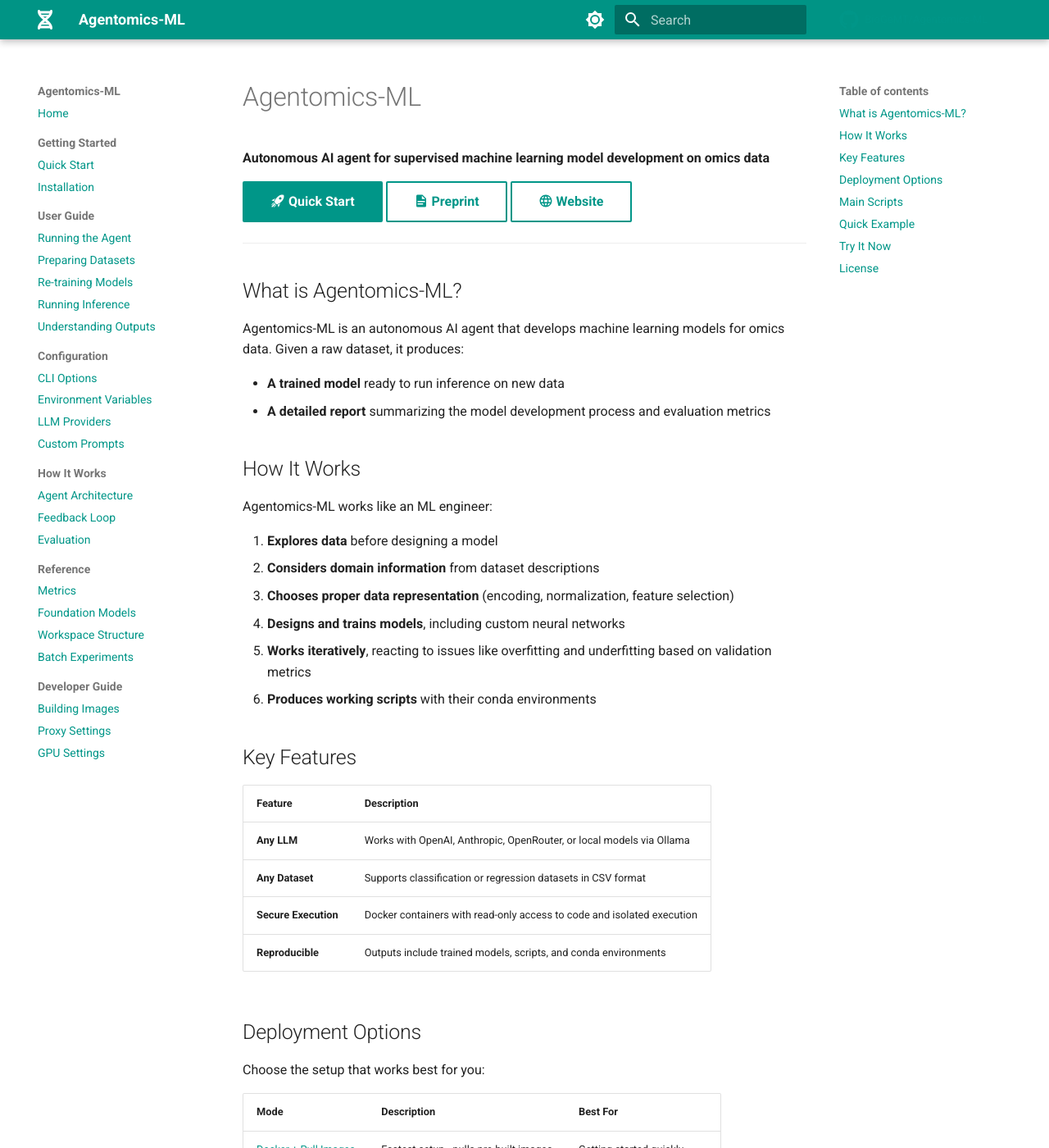
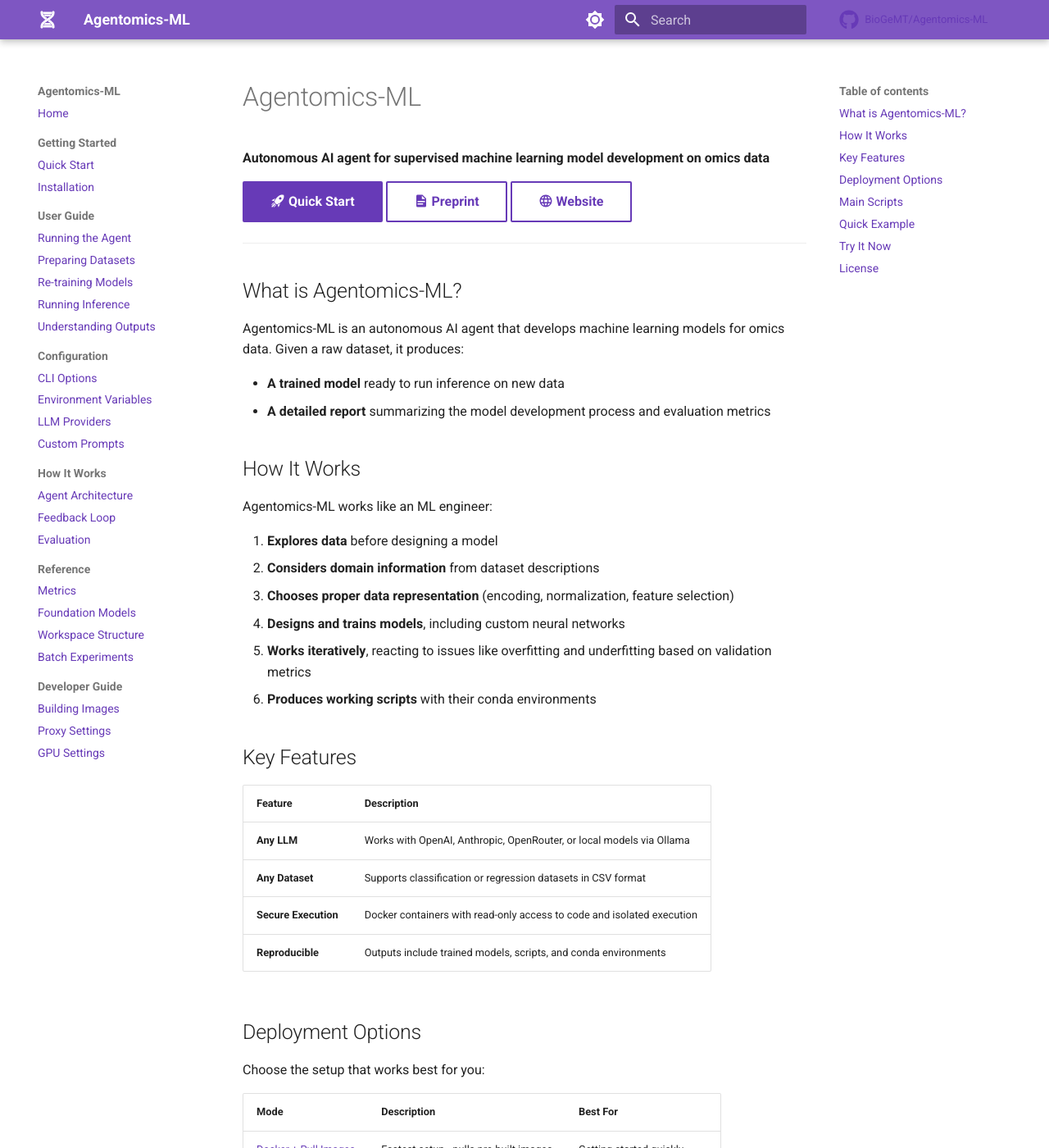
Before and after one commit to BioGeMT/agentomics-ml, an MkDocs documentation site: the page built from docs/index.md, in a window 1280 px wide and 1400 px high. Shown: the whole window at 82% size. Built offline with MkDocs 1.6.1 and Material for MkDocs 9.7.7, drawn with Linux system fonts in a browser that asks for light colours; comment, search, counter and statistics services are not loaded.

Commit message:
Restore purple theme

```diff
--- a/docs/stylesheets/extra.css
+++ b/docs/stylesheets/extra.css
@@ -1,18 +1,18 @@
-/* Links - dark green (but NOT buttons) */
+/* Links - deep purple (but NOT buttons) */
 a:not(.md-button) {
-  color: #009688 !important;
+  color: #673ab7 !important;
 }
 
 a:not(.md-button):hover {
-  color: #00796b !important;
+  color: #512da8 !important;
 }
 
-/* Primary buttons - white text on green */
+/* Primary buttons - white text on purple */
 .md-content a.md-button.md-button--primary,
 a.md-button.md-button--primary,
 .md-button.md-button--primary {
-  background-color: #009688 !important;
-  border-color: #009688 !important;
+  background-color: #673ab7 !important;
+  border-color: #673ab7 !important;
   color: #ffffff !important;
 }
 
@@ -25,23 +25,23 @@
 .md-content a.md-button.md-button--primary:hover,
 a.md-button.md-button--primary:hover,
 .md-button.md-button--primary:hover {
-  background-color: #00796b !important;
-  border-color: #00796b !important;
+  background-color: #512da8 !important;
+  border-color: #512da8 !important;
   color: #ffffff !important;
 }
 
-/* Secondary buttons - green outline */
+/* Secondary buttons - purple outline */
 .md-content a.md-button:not(.md-button--primary),
 a.md-button:not(.md-button--primary),
 .md-button:not(.md-button--primary) {
-  border-color: #009688 !important;
-  color: #009688 !important;
+  border-color: #673ab7 !important;
+  color: #673ab7 !important;
 }
 
 .md-content a.md-button:not(.md-button--primary):hover,
 a.md-button:not(.md-button--primary):hover,
 .md-button:not(.md-button--primary):hover {
-  background-color: #009688 !important;
+  background-color: #673ab7 !important;
   color: #ffffff !important;
 }
 
--- a/mkdocs.yml
+++ b/mkdocs.yml
@@ -17,20 +17,20 @@
     - content.tabs.link
   palette:
     - scheme: default
-      primary: teal
-      accent: light green
+      primary: deep purple
+      accent: amber
       toggle:
         icon: material/brightness-7
         name: Switch to dark mode
     - scheme: slate
-      primary: teal
-      accent: light green
+      primary: deep purple
+      accent: amber
       toggle:
         icon: material/brightness-4
         name: Switch to light mode
   icon:
-    logo: fontawesome/solid/dna
     repo: fontawesome/brands/github
+    logo: material/dna
 
 nav:
   - Home: index.md
```
